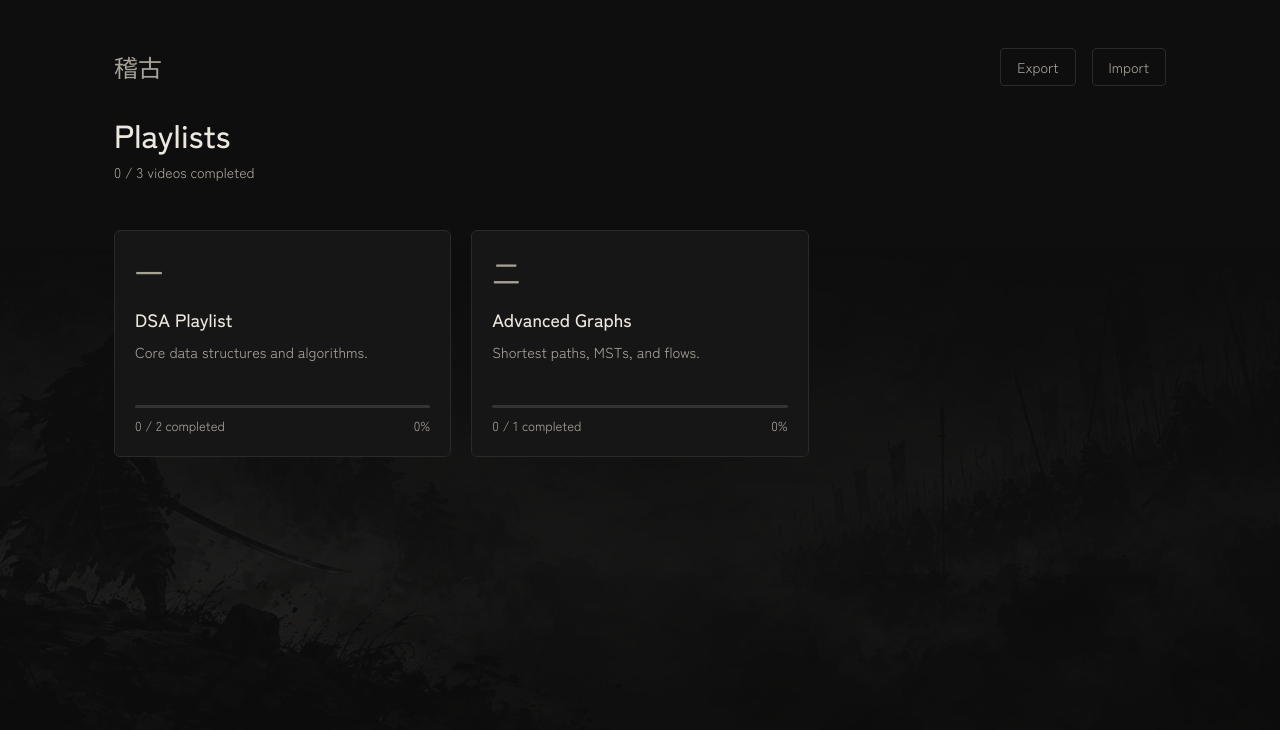
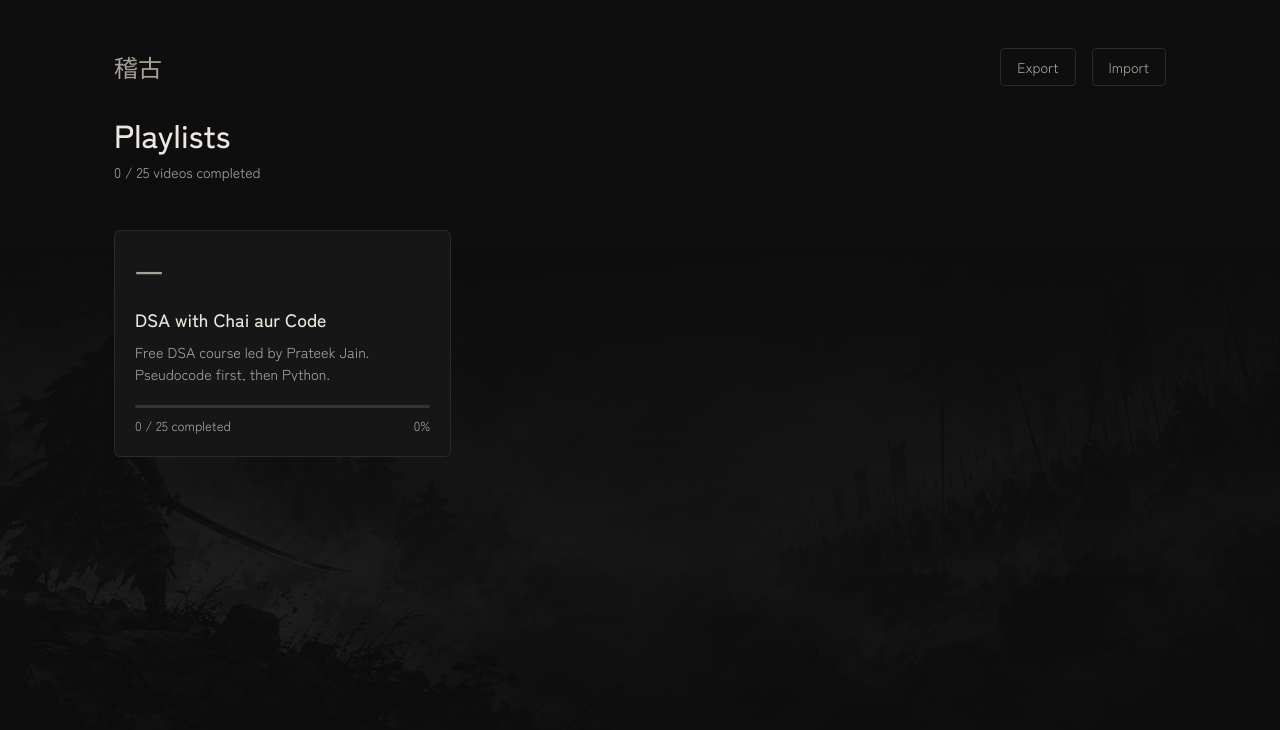
Before and after one commit to TakshPatel02/Keiko-Log, a Next.js app: page /playlists in a window 1280 px wide. Shown: the top 730 px of the page. Built offline with nearby package versions, Linux system fonts and the light colour scheme.

Commit message:
content: update playlists data with actual curriculum

```diff
--- a/src/data/playlists.ts
+++ b/src/data/playlists.ts
@@ -15,33 +15,157 @@ export type Playlist = {
 export const playlists: Playlist[] = [
   {
     id: "dsa-main",
-    title: "DSA Playlist",
-    description: "Core data structures and algorithms.",
+    title: "DSA with Chai aur Code",
+    description: "Free DSA course led by Prateek Jain. Pseudocode first, then Python.",
     videos: [
       {
         id: "dsa-main-001",
-        title: "Arrays basics",
-        description: "Traversal, prefix sums.",
-        url: "https://youtube.com/...",
+        title: "Introduction to DSA Time Complexity", description: "Covers data structures and calculating time complexity using Big O notation.",
+        url: "https://youtu.be/QUX18Ba9cd8"
       },
       {
         id: "dsa-main-002",
-        title: "Two Pointers",
-        description: "Finding pairs, sliding window.",
-        url: "https://youtube.com/...",
+        title: "Array Implementation in Python",
+        description: "Covers array module, NumPy arrays, slicing, indexing, and multi-dimensional array operations.",
+        url: "https://youtu.be/eOSk6WDYqr0"
       },
-    ],
-  },
-  {
-    id: "graphs-adv",
-    title: "Advanced Graphs",
-    description: "Shortest paths, MSTs, and flows.",
-    videos: [
       {
-        id: "graphs-001",
-        title: "Dijkstra's Algorithm",
-        description: "Single-source shortest path.",
-        url: "https://youtube.com/...",
+        id: "dsa-main-003",
+        title: "Implementing Singly Linked Lists",
+        description: "Learn to build, traverse, insert, and delete nodes in Python lists.",
+        url: "https://youtu.be/CIwv6647W_E"
+      },
+      {
+        id: "dsa-main-004",
+        title: "Doubly and Circular Linked Lists",
+        description: "Covers implementation, insertion, and deletion for doubly and circular linked lists.",
+        url: "https://youtu.be/RREeZD2L5vA",
+      },
+      {
+        id: "dsa-main-005",
+        title: "Stack Implementation in Python",
+        description: "Learn to implement stack operations like push, pop, and peak using lists.",
+        url: "https://youtu.be/uqA0VLqs4lg"
+      },
+      {
+        id: "dsa-main-006",
+        title: "Queue and Deque in Python",
+        description: "Implementing FIFO queues and double-ended queues using Python lists.",
+        url: "https://youtu.be/MZI7L991634",
+      },
+      {
+        id: "dsa-main-007",
+        title: "Implementing Circular Queues in Python",
+        description: "Understand circular queue structure, circular array logic, and modular arithmetic implementation.",
+        url: "https://youtu.be/kSm1yEE6-oY"
+      },
+      {
+        id: "dsa-main-008",
+        title: "Introduction to Recursion in Python",
+        description: "Teaches recursive function logic, base cases, and factorial/Fibonacci sequence implementations.",
+        url: "https://youtu.be/hRqsb5rfCUM"
+      },
+      {
+        id: "dsa-main-009",
+        title: "Introduction to Tree Data Structures",
+        description: "Covers hierarchical tree structures, types, and array versus linked list representation.",
+        url: "https://youtu.be/3pCANa_a8KY"
+      },
+      {
+        id: "dsa-main-010",
+        title: "Tree Traversal Methods",
+        description: "Implements recursive preorder, inorder, and postorder traversal algorithms in Python.",
+        url: "https://youtu.be/tXn3FZSo8Rc"
+      },
+      {
+        id: "dsa-main-011",
+        title: "Introduction to Binary Search Trees",
+        description: "Covers binary search tree properties, node insertion, and element searching algorithms.",
+        url: "https://youtu.be/jGks31F1yck"
+      },
+      {
+        id: "dsa-main-012",
+        title: "Deletion in Binary Search Trees",
+        description: "Covers deletion logic for leaf, single-child, and two-child BST nodes.",
+        url: "https://youtu.be/r-FdMObF8Tg"
+      },
+      {
+        id: "dsa-main-013",
+        title: "Graph Matrix Representation in Python",
+        description: "Introduces graph concepts, types, and their matrix-based implementation in Python code.",
+        url: "https://youtu.be/SgPjI6I1TF4"
+      },
+      {
+        id: "dsa-main-014",
+        title: "Graph Adjacency List Representation",
+        description: "Implementing graph adjacency lists using Python dictionaries and handling undirected edges.",
+        url: "https://youtu.be/E6TBJpUjt3c"
+      },
+      {
+        id: "dsa-main-015",
+        title: "Graph Depth First Search Traversal",
+        description: "Explains DFS algorithm logic, stack implementation, and Python code visualization.",
+        url: "https://youtu.be/BgIVVxERhig"
+      },
+      {
+        id: "dsa-main-016",
+        title: "Breadth First Search Graph Traversal",
+        description: "Explains BFS algorithm using queues for level-wise graph traversal and implementation.",
+        url: "https://youtu.be/Htm7d2hl9kc"
+      },
+      {
+        id: "dsa-main-017",
+        title: "Bubble Sort Algorithm",
+        description: "Learn Bubble Sort implementation, iterations, swapping logic, and time complexity.",
+        url: "https://youtu.be/kLmYU32r7uY"
+      },
+      {
+        id: "dsa-main-018",
+        title: "Understanding Selection Sort Algorithm",
+        description: "Covers selection sort logic, implementation, and time complexity analysis using Python.",
+        url: "https://youtu.be/JQFywyExs-U"
+      },
+      {
+        id: "dsa-main-019",
+        title: "Understanding Insertion Sort Algorithm",
+        description: "Learn the insertion sort algorithm implementation, logic, and time complexity analysis.",
+        url: "https://youtu.be/p1JpWFmp18A"
+      },
+      {
+        id: "dsa-main-020",
+        title: "Merge Sort Algorithm Implementation",
+        description: "Explains divide and conquer approach for implementing merge sort in Python.",
+        url: "https://youtu.be/yqz4K0sY0LM"
+      },
+      {
+        id: "dsa-main-021",
+        title: "Understanding Quick Sort Algorithm",
+        description: "Covers divide and conquer approach, partitioning logic, and time complexity analysis.",
+        url: "https://youtu.be/SXKU-hI19fU"
+      },
+      {
+        id: "dsa-main-022",
+        title: "Divide and Conquer Algorithm",
+        description: "Learn divide and conquer approach for finding array min-max elements.",
+        url: "https://youtu.be/8uyt9DMLyLM"
+      },
+      {
+        id: "dsa-main-023",
+        title: "Greedy Algorithms Basics and Applications",
+        description: "Explores greedy approach concepts, sorting strategies, and coin change problem solutions.",
+        url: "https://youtu.be/uUgLw5LVTAg"
+      },
+      {
+        id: "dsa-main-024",
+        title: "Fractional Knapsack Greedy Algorithm",
+        description: "Solving the fractional knapsack problem using greedy sorting and python implementation.",
+        url: "https://youtu.be/RXskasE9Db4"
+      },
+      {
+        id: "dsa-main-025",
+        title: "Dynamic Programming 0/1 Knapsack Problem",
+        description: "Learn dynamic programming by solving the 0/1 knapsack optimization problem efficiently.",
+        url: "https://youtu.be/gZZ5riP2jbA"
       },
     ],
   },
```
